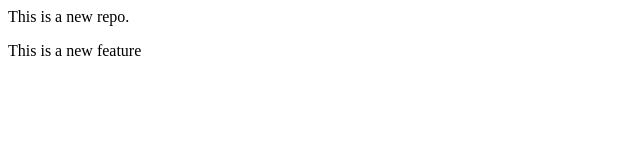
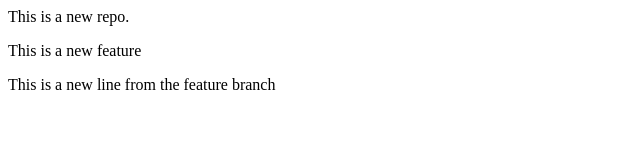
Before and after one commit to Praveenkumar956/localrepo, a plain HTML site: page index.html in a window 1280 px wide. Shown: the whole page, without its empty margins (0-640 px from the left). Drawn offline with Linux system fonts and the light colour scheme.

Commit message:
Added a new line in new-feature branch

```diff
--- a/index.html
+++ b/index.html
@@ -1,2 +1,3 @@
 <p>This is a new repo.</p>
 <p>This is a new feature</p>
+<p>This is a new line from the feature branch</p>
```
